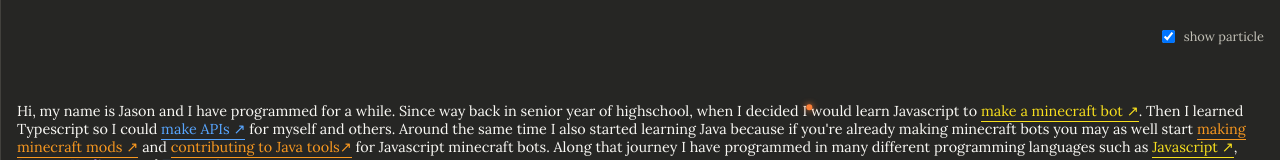
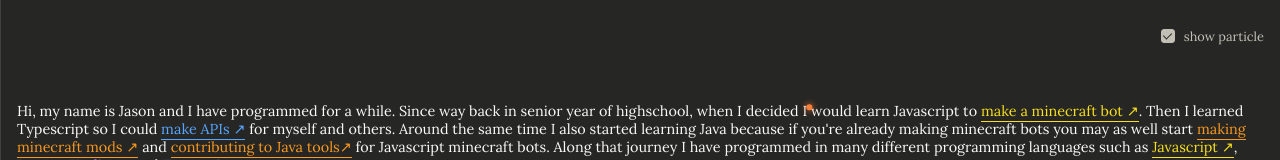
Before and after one commit to u9g/jason-portfolio, a Vue app: page / in a window 1280 px wide. Shown: the top 160 px of the page. Built offline with nearby package versions, Linux system fonts and the light colour scheme.

Commit message:
Style particle toggle checkbox to match site dark theme

```diff
--- a/src/components/About.vue
+++ b/src/components/About.vue
@@ -318,6 +318,33 @@ onUnmounted(() => {
   cursor: pointer;
 }
 
+.particle-toggle input[type="checkbox"] {
+  appearance: none;
+  width: 14px;
+  height: 14px;
+  border: 1px solid var(--text-muted);
+  border-radius: 3px;
+  background: transparent;
+  cursor: pointer;
+  position: relative;
+}
+
+.particle-toggle input[type="checkbox"]:checked {
+  background: var(--text-muted);
+}
+
+.particle-toggle input[type="checkbox"]:checked::after {
+  content: "";
+  position: absolute;
+  left: 3.5px;
+  top: 1px;
+  width: 4px;
+  height: 7px;
+  border: solid var(--bg-base);
+  border-width: 0 1.5px 1.5px 0;
+  transform: rotate(45deg);
+}
+
 .sidebar-toggle {
   background: transparent;
   border: none;
```
